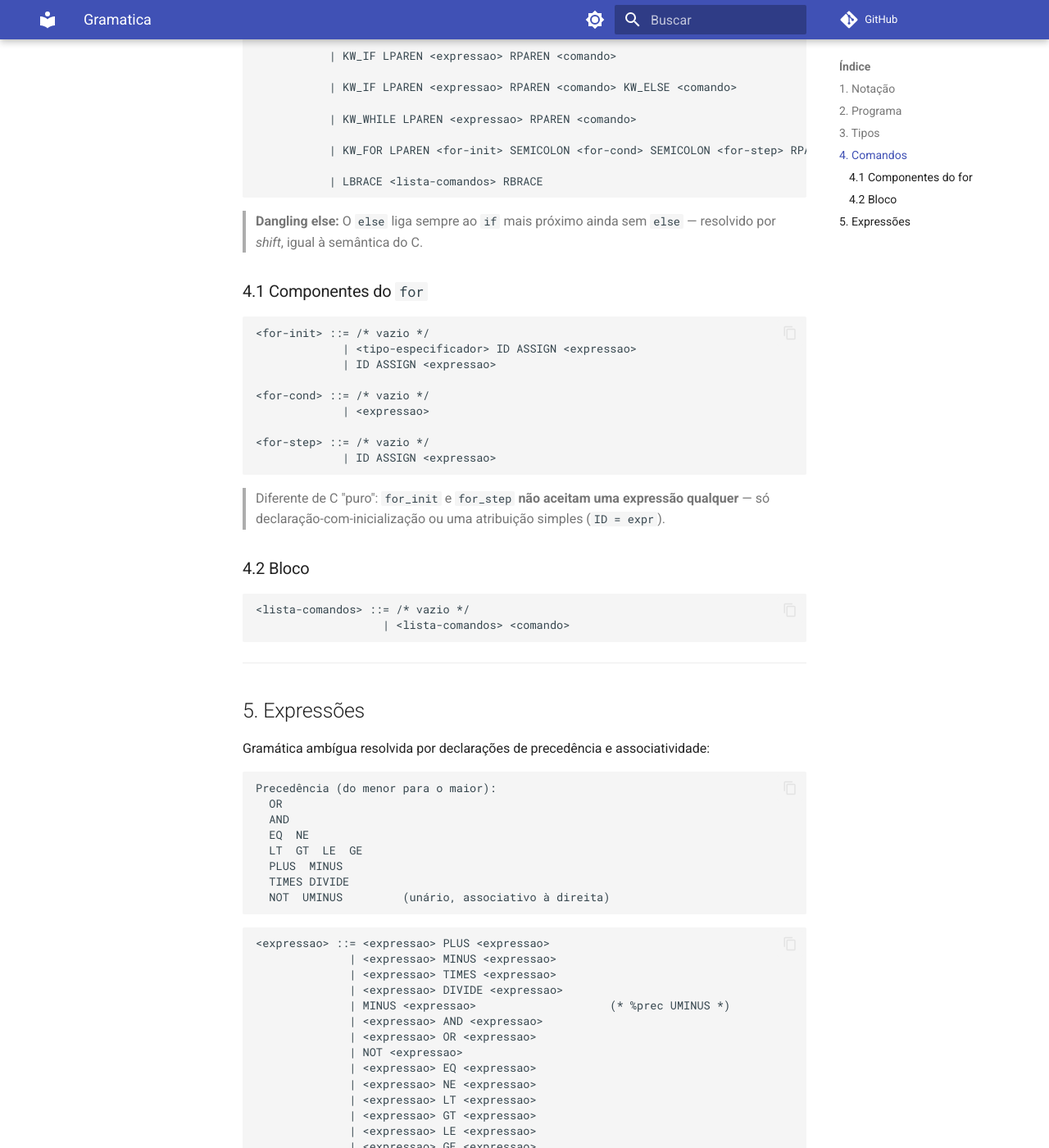
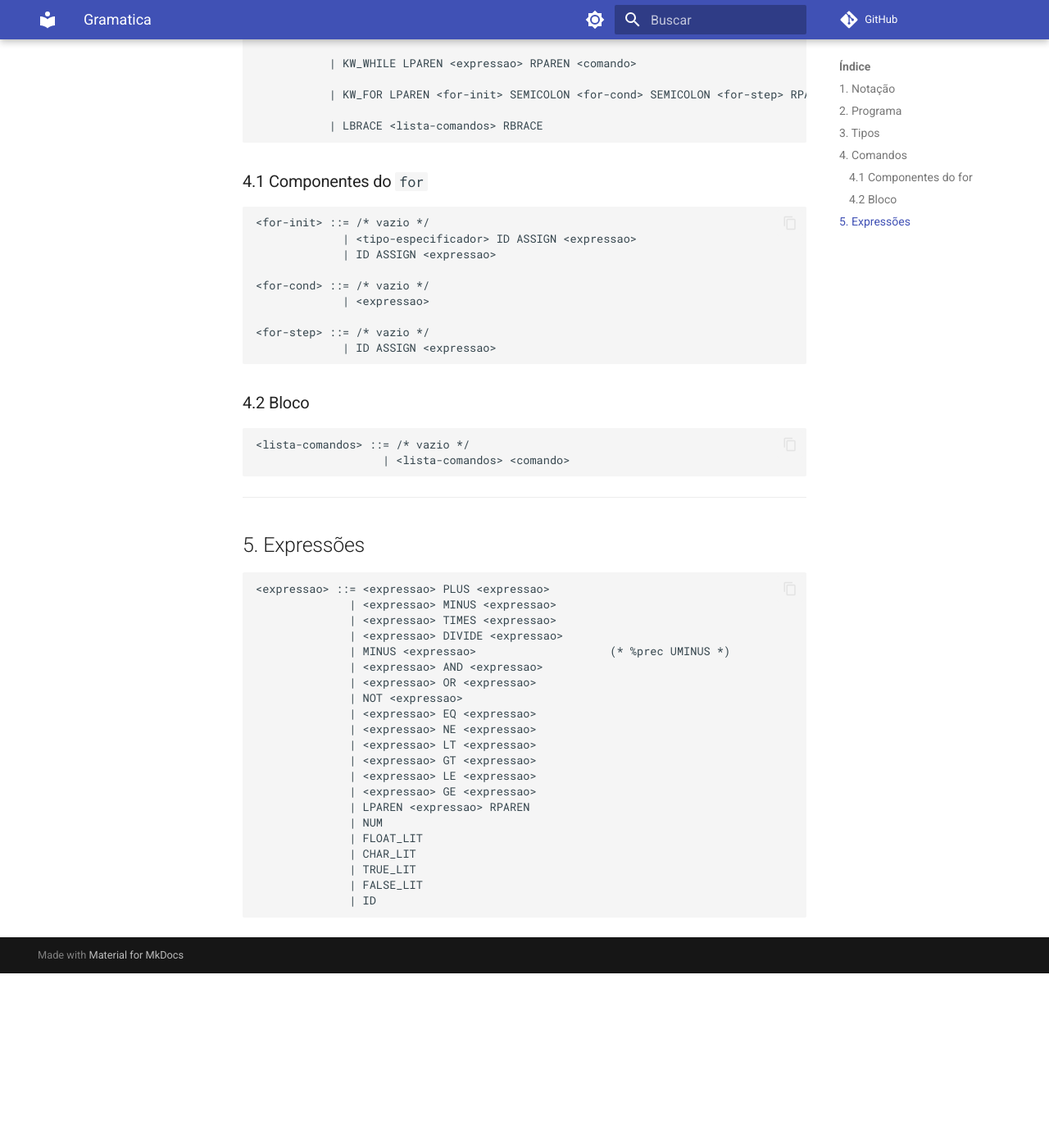
Before and after one commit to m0yo/Compiladores_G08, an MkDocs documentation site: the page built from docs/gramatica.md, in a window 1280 px wide and 1400 px high, scrolled down 1563 px. Shown: the whole window at 82% size. Built offline with MkDocs 1.6.1 and Material for MkDocs 9.7.7, drawn with Linux system fonts in a browser that asks for light colours; comment, search, counter and statistics services are not loaded; after the commit the page ends 2750 px from its top, so only the background shows below that; some of the changed text lies outside the part shown.

Commit message:
docs: alteração no gramática.md, agora contém apenas o bnf

````diff
--- a/docs/gramatica.md
+++ b/docs/gramatica.md
@@ -42,9 +42,6 @@ LBRACE RBRACE AND OR NOT EQ NE LT GT LE GE`.
 <tipo-especificador>  ::= T_INT | T_FLOAT | T_CHAR | T_BOOL
 ```
 
-Apenas quatro tipos simples, sem qualificadores de sinal (`signed`/
-`unsigned`) ou tamanho (`short`/`long`).
-
 ---
 
 ## 4. Comandos
@@ -69,9 +66,6 @@ Apenas quatro tipos simples, sem qualificadores de sinal (`signed`/
            | LBRACE <lista-comandos> RBRACE
 ```
 
-> **Dangling else:** O `else` liga
-> sempre ao `if` mais próximo ainda sem `else` — resolvido por *shift*,
-> igual à semântica do C.
 
 ### 4.1 Componentes do `for`
 
@@ -87,10 +81,6 @@ Apenas quatro tipos simples, sem qualificadores de sinal (`signed`/
              | ID ASSIGN <expressao>
 ```
 
-> Diferente de C "puro": `for_init` e `for_step` **não aceitam uma
-> expressão qualquer** — só declaração-com-inicialização ou uma atribuição
-> simples (`ID = expr`).
-
 ### 4.2 Bloco
 
 ```bnf
@@ -102,19 +92,6 @@ Apenas quatro tipos simples, sem qualificadores de sinal (`signed`/
 
 ## 5. Expressões
 
-Gramática ambígua resolvida por declarações de precedência e
-associatividade:
-
-```
-Precedência (do menor para o maior):
-  OR
-  AND
-  EQ  NE
-  LT  GT  LE  GE
-  PLUS  MINUS
-  TIMES DIVIDE
-  NOT  UMINUS         (unário, associativo à direita)
-```
 
 ```bnf
 <expressao> ::= <expressao> PLUS <expressao>
````
Also changed, not shown: 2 other files.
